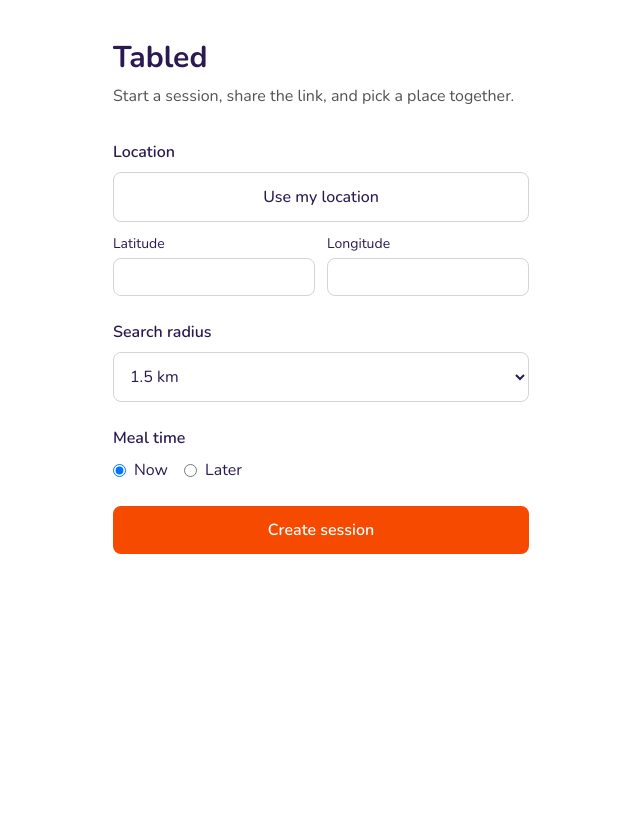
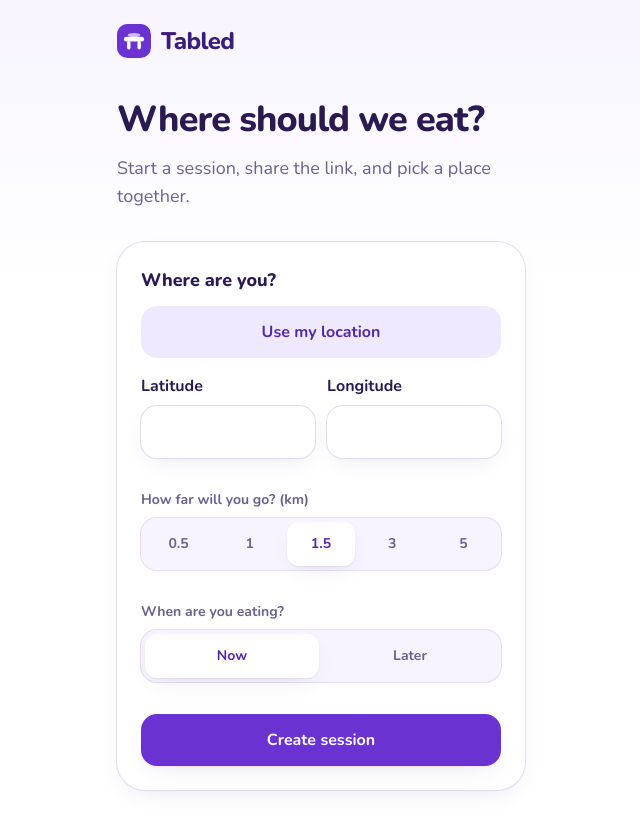
Before and after one commit to drhee21/tabled, a Next.js app: page / in a window 1280 px wide. Shown: the top 830 px of the page, without its empty margins (319-959 px from the left). Before the commit the page ends 800 px from the top, so only its background shows below. Built offline with nearby package versions, Linux system fonts and the light colour scheme.

Commit message:
Restyle home and session pages; animate host status flips - Home, create, join and session pages use the shared components - Participants show an avatar initial and a status badge - A participant flipping to submitted pops in and flashes on the   host's page

```diff
--- a/app/create-session-form.tsx
+++ b/app/create-session-form.tsx
@@ -2,9 +2,24 @@
 
 import { useRouter } from "next/navigation";
 import { useState, type FormEvent } from "react";
+import { Button } from "@/components/ui/Button";
+import { Card } from "@/components/ui/Card";
+import { SegmentedControl } from "@/components/ui/SegmentedControl";
+import { TextInput } from "@/components/ui/TextInput";
 import type { ApiErrorResponse } from "@/lib/api-types";
 
-const RADIUS_OPTIONS = [500, 1000, 1500, 3000, 5000];
+const RADIUS_OPTIONS = [
+  { value: "500", label: "0.5" },
+  { value: "1000", label: "1" },
+  { value: "1500", label: "1.5" },
+  { value: "3000", label: "3" },
+  { value: "5000", label: "5" },
+];
+
+const MEAL_OPTIONS = [
+  { value: "now", label: "Now" },
+  { value: "later", label: "Later" },
+];
 
 type MealChoice = "now" | "later";
 
@@ -88,107 +103,83 @@ export function CreateSessionForm() {
     }
   }
 
+
   const hasLocation = lat !== "" && lng !== "";
 
+  function chooseMeal(value: string) {
+    const choice = value as MealChoice;
+    setMealChoice(choice);
+    if (choice === "later" && mealTime === "") {
+      setMealTime(toLocalInputValue(new Date(Date.now() + 60 * 60 * 1000)));
+    }
+  }
+
   return (
-    <form onSubmit={onSubmit} className="mt-8 flex flex-col gap-6">
-      <fieldset className="flex flex-col gap-3">
-        <legend className="mb-2 font-semibold">Location</legend>
-        <button
-          type="button"
+    <Card className="mt-8 animate-rise">
+      <form onSubmit={onSubmit} className="flex flex-col gap-8">
+        <fieldset className="flex flex-col gap-4">
+          <legend className="mb-3 text-lg font-extrabold">Where are you?</legend>
+          <Button
+            variant="secondary"
+            fullWidth
             onClick={useMyLocation}
-          disabled={locating}
-          className="rounded-lg border border-neutral-300 px-4 py-3 font-medium hover:bg-neutral-100 disabled:opacity-50 dark:border-neutral-700 dark:hover:bg-neutral-900"
+            loading={locating}
           >
-          {locating ? "Locating…" : hasLocation ? "Location set ✓ (update)" : "Use my location"}
-        </button>
+            {locating ? "Locating…" : hasLocation ? "Location set ✓ Update" : "Use my location"}
+          </Button>
           <div className="grid grid-cols-2 gap-3">
-          <label className="flex flex-col gap-1 text-sm">
-            Latitude
-            <input
+            <TextInput
+              label="Latitude"
               inputMode="decimal"
               value={lat}
               onChange={(e) => setLat(e.target.value)}
-              className="rounded-lg border border-neutral-300 bg-transparent px-3 py-2 dark:border-neutral-700"
             />
-          </label>
-          <label className="flex flex-col gap-1 text-sm">
-            Longitude
-            <input
+            <TextInput
+              label="Longitude"
               inputMode="decimal"
               value={lng}
               onChange={(e) => setLng(e.target.value)}
-              className="rounded-lg border border-neutral-300 bg-transparent px-3 py-2 dark:border-neutral-700"
             />
-          </label>
           </div>
         </fieldset>
 
-      <label className="flex flex-col gap-2">
-        <span className="font-semibold">Search radius</span>
-        <select
-          value={radius}
-          onChange={(e) => setRadius(Number(e.target.value))}
-          className="rounded-lg border border-neutral-300 bg-transparent px-3 py-3 dark:border-neutral-700"
-        >
-          {RADIUS_OPTIONS.map((r) => (
-            <option key={r} value={r}>
-              {r < 1000 ? `${r} m` : `${r / 1000} km`}
-            </option>
-          ))}
-        </select>
-      </label>
+        <SegmentedControl
+          label="How far will you go? (km)"
+          options={RADIUS_OPTIONS}
+          value={String(radius)}
+          onChange={(v) => setRadius(Number(v))}
+        />
 
-      <fieldset className="flex flex-col gap-3">
-        <legend className="mb-2 font-semibold">Meal time</legend>
-        <div className="flex gap-4">
-          <label className="flex items-center gap-2">
-            <input
-              type="radio"
-              name="meal"
-              checked={mealChoice === "now"}
-              onChange={() => setMealChoice("now")}
+        <div className="flex flex-col gap-4">
+          <SegmentedControl
+            label="When are you eating?"
+            options={MEAL_OPTIONS}
+            value={mealChoice}
+            onChange={chooseMeal}
           />
-            Now
-          </label>
-          <label className="flex items-center gap-2">
-            <input
-              type="radio"
-              name="meal"
-              checked={mealChoice === "later"}
-              onChange={() => {
-                setMealChoice("later");
-                if (mealTime === "") {
-                  setMealTime(toLocalInputValue(new Date(Date.now() + 60 * 60 * 1000)));
-                }
-              }}
-            />
-            Later
-          </label>
-        </div>
           {mealChoice === "later" && (
-          <input
+            <TextInput
               type="datetime-local"
+              aria-label="Meal time"
               value={mealTime}
               onChange={(e) => setMealTime(e.target.value)}
-            className="rounded-lg border border-neutral-300 bg-transparent px-3 py-2 dark:border-neutral-700"
             />
           )}
-      </fieldset>
+        </div>
 
         {error && (
-        <p role="alert" className="text-sm text-red-600">
+          <p
+            role="alert"
+            className="animate-rise rounded-control bg-danger-50 px-4 py-3 font-semibold text-danger-700"
+          >
             {error}
           </p>
         )}
 
-      <button
-        type="submit"
-        disabled={submitting}
-        className="rounded-lg bg-orange-600 px-4 py-3 font-semibold text-white hover:bg-orange-700 disabled:opacity-50"
-      >
+        <Button type="submit" fullWidth loading={submitting}>
           {submitting ? "Creating…" : "Create session"}
-      </button>
+        </Button>
       </form>
+    </Card>
   );
 }
--- a/app/page.tsx
+++ b/app/page.tsx
@@ -1,13 +1,16 @@
+import { PageLayout } from "@/components/ui/PageLayout";
 import { CreateSessionForm } from "./create-session-form";
 
 export default function Home() {
   return (
-    <main className="mx-auto w-full max-w-md flex-1 px-4 py-10">
-      <h1 className="text-3xl font-bold">Tabled</h1>
-      <p className="mt-2 text-neutral-600 dark:text-neutral-400">
+    <PageLayout>
+      <h1 className="text-4xl font-extrabold leading-tight tracking-tight">
+        Where should we eat?
+      </h1>
+      <p className="mt-3 text-lg text-ink-soft">
         Start a session, share the link, and pick a place together.
       </p>
       <CreateSessionForm />
-    </main>
+    </PageLayout>
   );
 }
--- a/app/s/[code]/page.tsx
+++ b/app/s/[code]/page.tsx
@@ -1,12 +1,13 @@
 import { Suspense } from "react";
+import { PageLayout } from "@/components/ui/PageLayout";
 import { SessionView } from "./session-view";
 
 export default function SessionPage() {
   return (
-    <main className="mx-auto w-full max-w-md flex-1 px-4 py-10">
-      <Suspense fallback={<p className="text-neutral-500">Loading session…</p>}>
+    <PageLayout>
+      <Suspense fallback={<p className="animate-pulse text-ink-soft">Loading session…</p>}>
         <SessionView />
       </Suspense>
-    </main>
+    </PageLayout>
   );
 }
```
Also changed, not shown: app/s/[code]/session-view.tsx (+90 -54 lines). Lines whose indentation alone changed are shown as unchanged.
